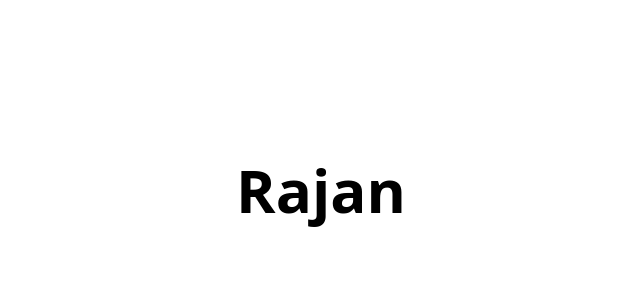
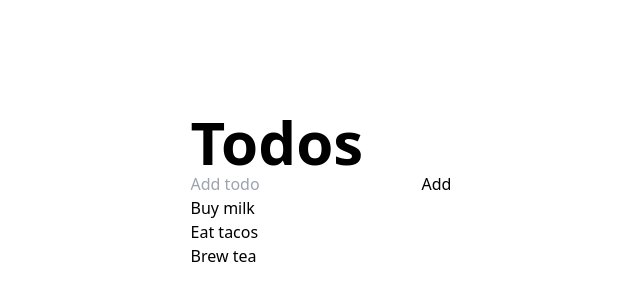
Before and after one commit to rajanshresth/Learn-NextJs, a Next.js app: page / in a window 1280 px wide. Shown: the part 210-510 px from the top of the page, without its empty margins (319-959 px from the left). Built offline with nearby package versions, Linux system fonts and the light colour scheme.

Commit message:
working on todos

```diff
--- /dev/null
+++ b/Todos/AddTodos.tsx
@@ -0,0 +1,38 @@
+import { useState } from 'react';
+// import {useImmer} from 'use-immer';
+
+let nextId = 0;
+const initialTodos = [
+    { id: 0, title: 'Buy milk', done: true },
+    { id: 1, title: 'Eat tacos', done: false },
+    { id: 2, title: 'Brew tea', done: false },
+  ];
+
+export default function AddTodos() {
+  const [name, setName] = useState('');
+  const [todos, setTodos] = useState(initialTodos);
+
+  return (
+    <>
+      <input
+        placeholder="Add todo"
+        value={name}
+        onChange={(e) => setName(e.target.value)}
+      />
+      <button onClick={() => {
+        setName('');
+        setTodos([
+          ...todos,
+          { id: nextId++, title: name, done: false }
+        ]);
+      }}>Add</button>
+
+        {todos.map(todos => (
+          <ul>
+            <li key={todos.id}>{todos.title}</li>
+          </ul>
+        ))}
+
+    </>
+  );
+}
--- /dev/null
+++ b/Todos/TodosList.tsx
@@ -0,0 +1,10 @@
+import React from 'react'
+import AddTodos from './AddTodos'
+
+export default function TodosList() {
+  return (
+    <div>
+        <AddTodos />
+    </div>
+  )
+}
--- a/pages/index.tsx
+++ b/pages/index.tsx
@@ -1,7 +1,9 @@
 import type { NextPage } from 'next'
 import Head from 'next/head'
+import TodosList from '../Todos/TodosList'
 
 const Home: NextPage = () => {
+
   return (
     <div className="flex min-h-screen flex-col items-center justify-center py-2">
       <Head>
@@ -11,8 +13,9 @@ const Home: NextPage = () => {
 
       <main>
         <h1 className="text-6xl font-bold">
-          Rajan
+          Todos
         </h1>
+        <TodosList />
 
       </main>
 
```
Also changed, not shown: Todos/Todos.tsx (added, +17 -0 lines).
